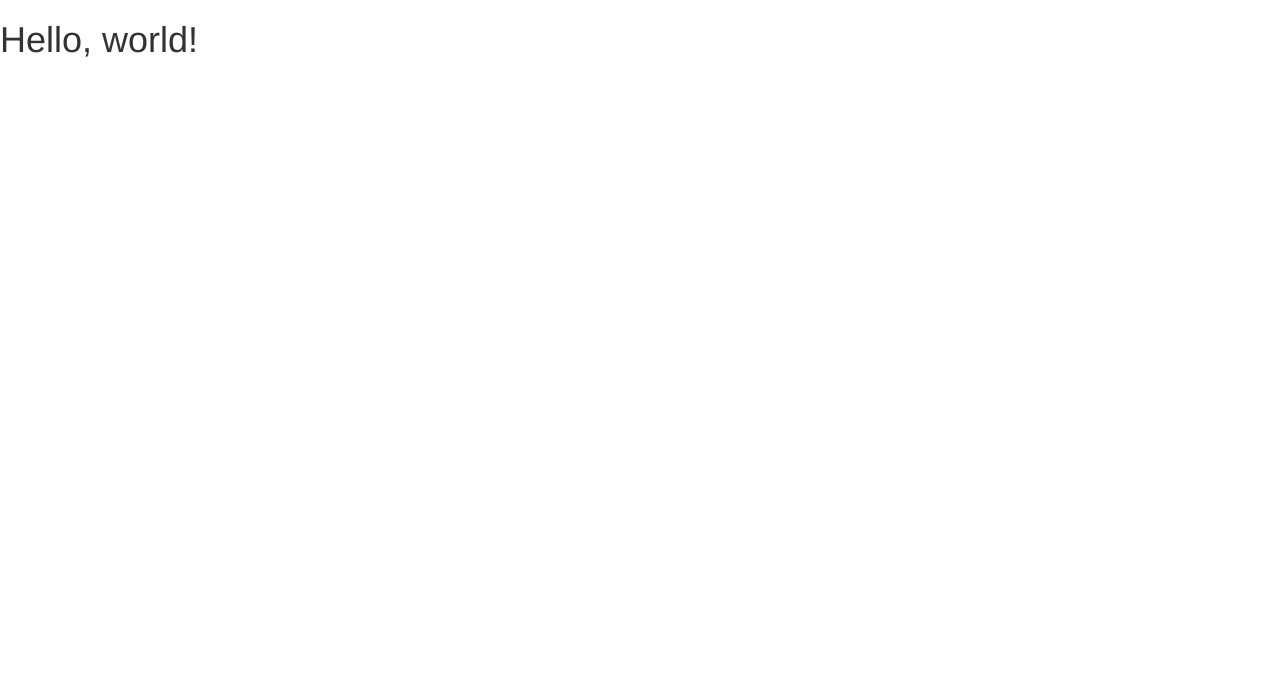
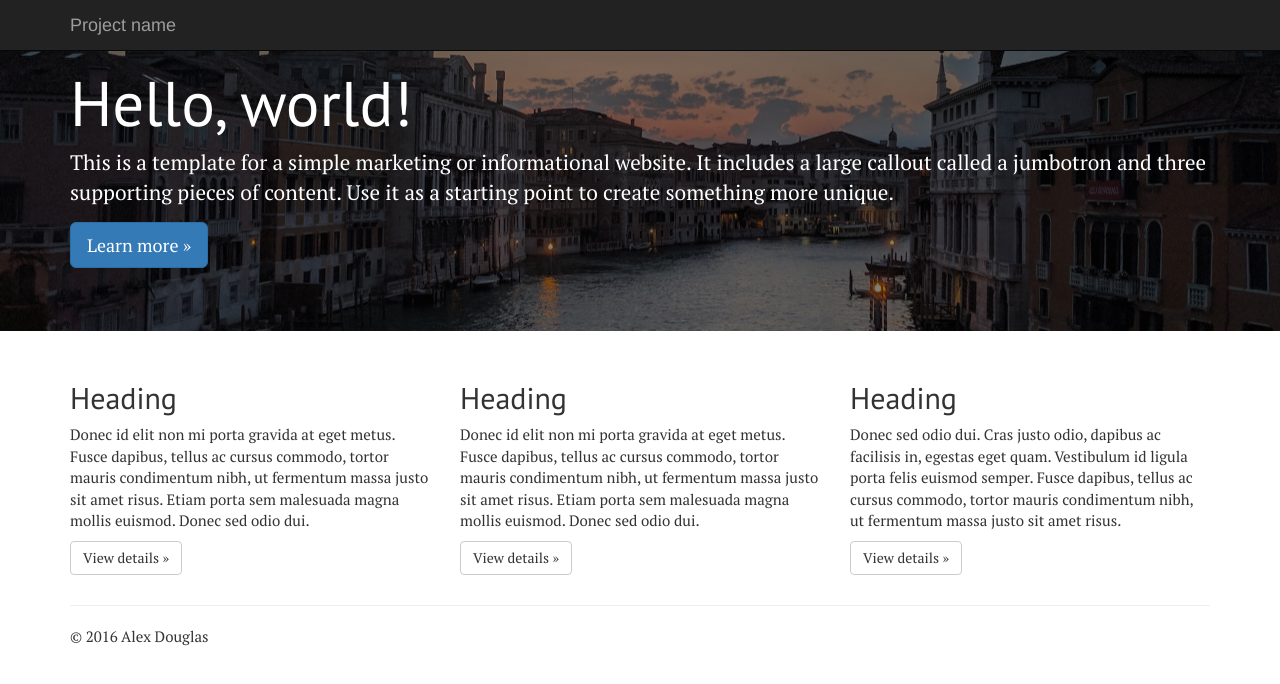
Before and after one commit to alexd111/personal-website, a plain HTML site: page index.html in a window 1280 px wide. Drawn offline with nearby package versions, Linux system fonts and the light colour scheme.

Commit message:
Beginnings of the site

```diff
--- /dev/null
+++ b/css/custom.css
@@ -0,0 +1,19 @@
+h1, h2, h3 {
+    font-family: 'PT Sans', sans-serif;
+}
+
+p {
+    font-family: 'PT Serif', serif;
+    font-size: 15px;
+}
+
+.jumbotron {
+    background-image: linear-gradient(
+      rgba(0, 0, 0, 0.5),
+      rgba(0, 0, 0, 0.5)
+    ), url('../img/background.jpg');
+    background-repeat:no-repeat;
+    background-position: center center;
+    background-size:cover;
+    color: white;
+}
--- a/index.html
+++ b/index.html
@@ -9,7 +9,8 @@
 
     <!-- Bootstrap -->
     <link href="css/bootstrap.min.css" rel="stylesheet">
-
+    <link href="css/custom.css" rel="stylesheet">
+    <link href="https://fonts.googleapis.com/css?family=PT+Sans|PT+Serif" rel="stylesheet">
     <!-- HTML5 shim and Respond.js for IE8 support of HTML5 elements and media queries -->
     <!-- WARNING: Respond.js doesn't work if you view the page via file:// -->
     <!--[if lt IE 9]>
@@ -18,7 +19,58 @@
     <![endif]-->
   </head>
   <body>
-    <h1>Hello, world!</h1>
+
+    <nav class="navbar navbar-inverse navbar-fixed-top">
+      <div class="container">
+        <div class="navbar-header">
+          <button type="button" class="navbar-toggle collapsed" data-toggle="collapse" data-target="#navbar" aria-expanded="false" aria-controls="navbar">
+            <span class="sr-only">Toggle navigation</span>
+            <span class="icon-bar"></span>
+            <span class="icon-bar"></span>
+            <span class="icon-bar"></span>
+          </button>
+          <a class="navbar-brand" href="#">Project name</a>
+        </div>
+        <div id="navbar" class="navbar-collapse collapse">
+        </div><!--/.navbar-collapse -->
+      </div>
+    </nav>
+
+    <!-- Main jumbotron for a primary marketing message or call to action -->
+    <div class="jumbotron">
+      <div class="container">
+        <h1>Hello, world!</h1>
+        <p>This is a template for a simple marketing or informational website. It includes a large callout called a jumbotron and three supporting pieces of content. Use it as a starting point to create something more unique.</p>
+        <p><a class="btn btn-primary btn-lg" href="#" role="button">Learn more &raquo;</a></p>
+      </div>
+    </div>
+
+    <div class="container">
+      <!-- Example row of columns -->
+      <div class="row">
+        <div class="col-md-4">
+          <h2>Heading</h2>
+          <p>Donec id elit non mi porta gravida at eget metus. Fusce dapibus, tellus ac cursus commodo, tortor mauris condimentum nibh, ut fermentum massa justo sit amet risus. Etiam porta sem malesuada magna mollis euismod. Donec sed odio dui. </p>
+          <p><a class="btn btn-default" href="#" role="button">View details &raquo;</a></p>
+        </div>
+        <div class="col-md-4">
+          <h2>Heading</h2>
+          <p>Donec id elit non mi porta gravida at eget metus. Fusce dapibus, tellus ac cursus commodo, tortor mauris condimentum nibh, ut fermentum massa justo sit amet risus. Etiam porta sem malesuada magna mollis euismod. Donec sed odio dui. </p>
+          <p><a class="btn btn-default" href="#" role="button">View details &raquo;</a></p>
+       </div>
+        <div class="col-md-4">
+          <h2>Heading</h2>
+          <p>Donec sed odio dui. Cras justo odio, dapibus ac facilisis in, egestas eget quam. Vestibulum id ligula porta felis euismod semper. Fusce dapibus, tellus ac cursus commodo, tortor mauris condimentum nibh, ut fermentum massa justo sit amet risus.</p>
+          <p><a class="btn btn-default" href="#" role="button">View details &raquo;</a></p>
+        </div>
+      </div>
+
+      <hr>
+
+      <footer>
+        <p>&copy; 2016 Alex Douglas</p>
+      </footer>
+    </div> <!-- /container -->
 
     <!-- jQuery (necessary for Bootstrap's JavaScript plugins) -->
     <script src="https://ajax.googleapis.com/ajax/libs/jquery/1.12.4/jquery.min.js"></script>
```
Also changed, not shown: img/background-compressed.jpg (added), img/background.jpg (added).
